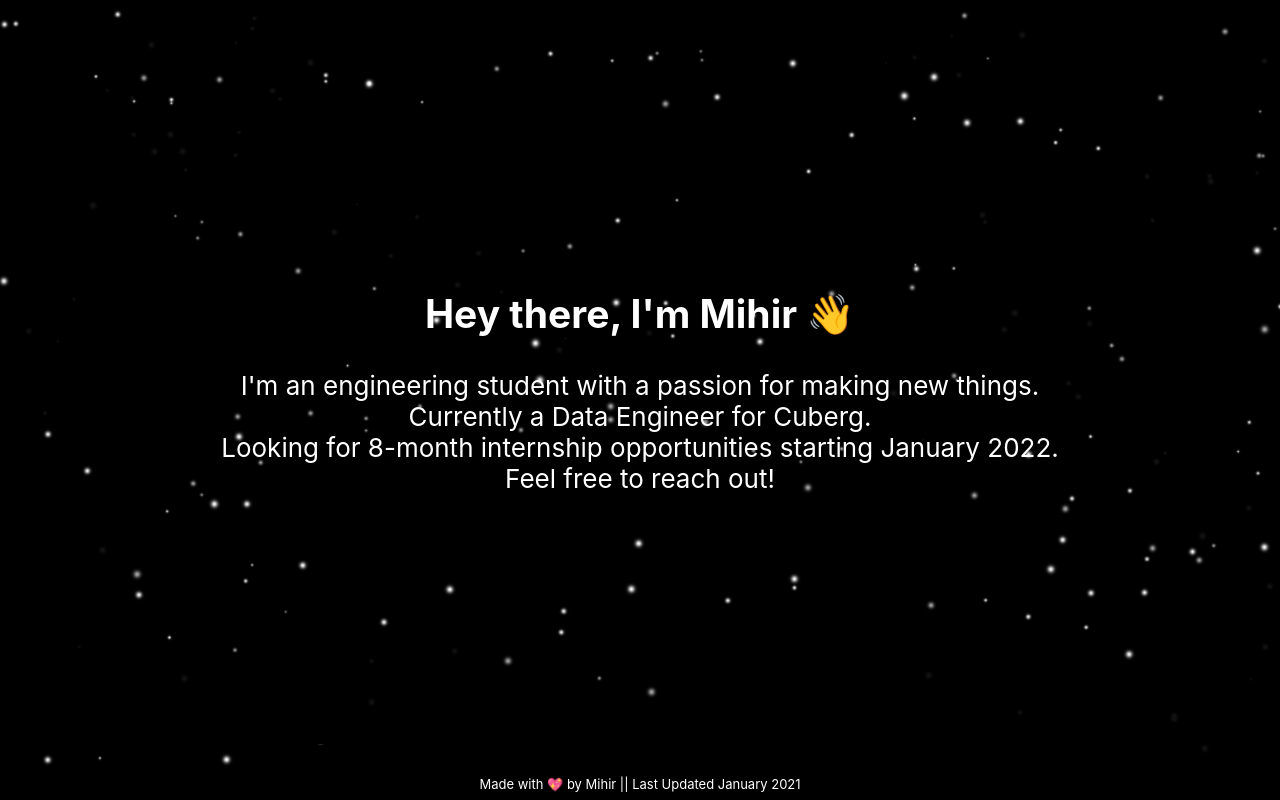
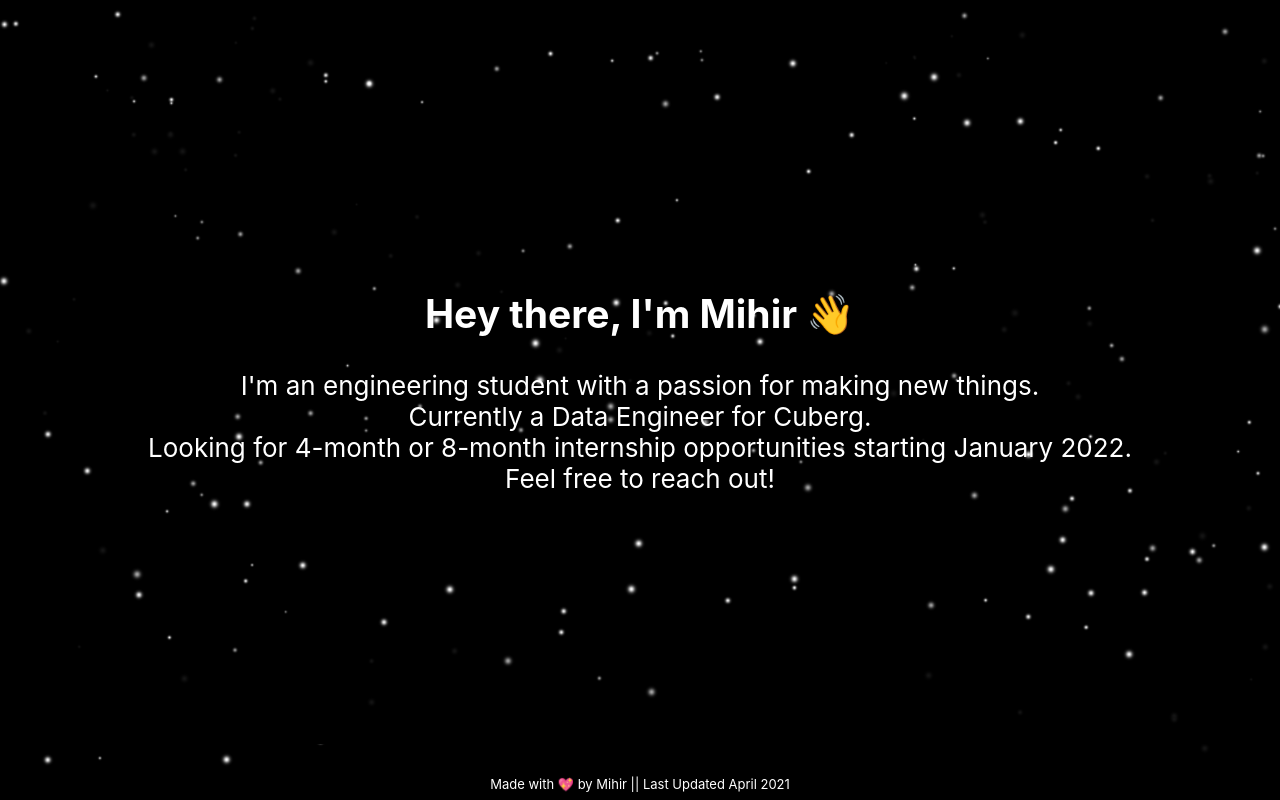
Before and after one commit to MihirKakkar/myapp, a React (Create React App) app: page / in a window 1280 px wide. Shown: the part 824-1624 px from the top of the page. Built offline with nearby package versions, Linux system fonts and the light colour scheme; a web font is replaced by a local one.

Commit message:
April Update

```diff
--- a/src/App.js
+++ b/src/App.js
@@ -28,7 +28,7 @@ function App() {
           <a href="mailto:m4kakkar@uwaterloo.ca" target="_blank">
             <i class="fa fa-envelope"></i>
           </a>
-          <a href="https://drive.google.com/open?id=1ZdQFSViq6Vi6fhVnsZagbJpcDScUzPLW" target="_blank" >
+          <a href="https://drive.google.com/file/d/1npBG6bOqbP-ADFON7Frr-57IHJwqWj53/view?usp=sharing" target="_blank" >
             <i class="fa fa-file"></i>
           </a>
         </div>
@@ -44,11 +44,11 @@ function App() {
         <h2>Hey there, I'm Mihir 👋</h2>
         <p2>I'm an engineering student with a passion for making new things.</p2>
         <p2>Currently a Data Engineer for Cuberg.</p2>
-        <p2>Looking for 8-month internship opportunities starting January 2022.</p2>
+        <p2>Looking for 4-month or 8-month internship opportunities starting January 2022.</p2>
         <p2>Feel free to reach out!</p2>
       </body>
 
-      <p3 id="section03">Made with 💖 by Mihir || Last Updated January 2021</p3>
+      <p3 id="section03">Made with 💖 by Mihir || Last Updated April 2021</p3>
     </div>
   );
 }
```
